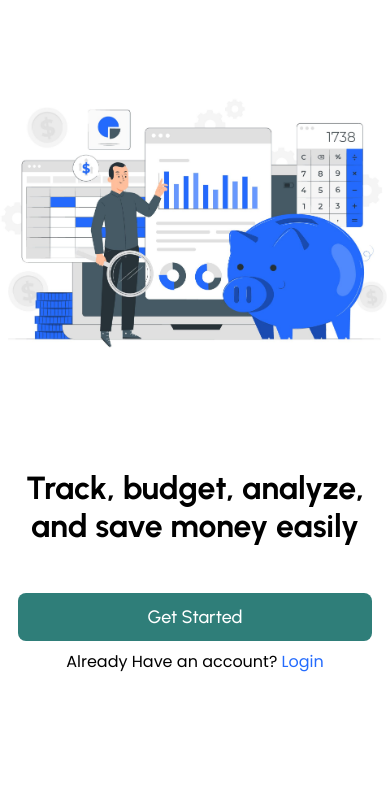
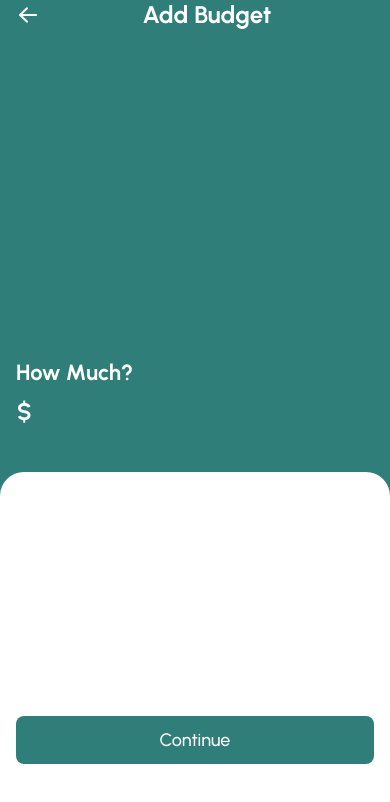
Before and after one commit to mdyasenrafe/budgetbuddytrack-front-end, a React Native app: screen /AddBudget in a window 390 px wide. Shown: the top 802 px of the page. Built offline with nearby package versions, Linux system fonts and the light colour scheme; no server answers; what @gorhom/bottom-sheet would draw is missing.

Commit message:
add budget design added

```diff
--- a/src/navigation/MainNavigation.tsx
+++ b/src/navigation/MainNavigation.tsx
@@ -9,6 +9,7 @@ import ChangePassword from "../screens/Profile/ChangePassword";
 import EditProfile from "../screens/Profile/EditProfile";
 import AddIncome from "../screens/financialTracking/AddIncome";
 import AddExpense from "../screens/financialTracking/AddExpense";
+import AddBudget from "../screens/Budget/AddBudget";
 
 const Stack = createNativeStackNavigator<MainNavigationParamList>();
 
@@ -29,6 +30,7 @@ export default function MainNavigation() {
       <Stack.Screen name="EditProfile" component={EditProfile} />
       <Stack.Screen name="AddIncome" component={AddIncome} />
       <Stack.Screen name="AddExpense" component={AddExpense} />
+      <Stack.Screen name="AddBudget" component={AddBudget} />
     </Stack.Navigator>
   );
 }
--- a/src/screens/Budget/AddBudget.tsx
+++ b/src/screens/Budget/AddBudget.tsx
@@ -1,15 +1,109 @@
 import { View, Text } from "react-native";
-import React from "react";
-import { FinancialTrackingStyles } from "../../styles/FinancialTrackingStyles";
+import React, { useState } from "react";
+import {
+  FinancialTrackingStyles,
+  pickerSelectStyles,
+} from "../../styles/FinancialTrackingStyles";
 import { useSafeAreaInsets } from "react-native-safe-area-context";
+import { AntDesign, Feather, Ionicons } from "@expo/vector-icons";
+import { colors } from "../../theme/colors";
+import { MainStackScreenProps } from "../../utils/types/navigationType";
+import CustomText from "../../components/common/Text/CustomText";
+import CustomInput from "../../components/common/CutomInput";
 
-export default function AddBudget() {
+// Third-party components
+import RNPickerSelect from "react-native-picker-select";
+import { useSelector } from "react-redux";
+import { RootState } from "../../store";
+import { CategoryItem } from "../../utils/types/categoryType";
+import { CustomButton } from "../../components/common/Button";
+
+export default function AddBudget({
+  navigation,
+}: MainStackScreenProps<"AddBudget">) {
+  const [selectedCategory, setSelectedCategory] = useState<string>("");
+
+  const { expenseCategories } = useSelector(
+    (state: RootState) => state.category
+  );
   const insets = useSafeAreaInsets();
+
+  const handleGoBack = () => {
+    navigation.goBack();
+  };
+
+  const handleContinue = () => {};
+
   return (
     <View
       style={[FinancialTrackingStyles.container, { paddingTop: insets.top }]}
     >
-      <Text>AddBudget</Text>
+      <View style={FinancialTrackingStyles.header}>
+        <AntDesign
+          name="arrowleft"
+          size={24}
+          color={colors.white}
+          onPress={handleGoBack}
+        />
+        <CustomText preset="h4" style={FinancialTrackingStyles.headerTitle}>
+          Add Budget
+        </CustomText>
+        <View />
+      </View>
+      <View
+        style={[
+          FinancialTrackingStyles.amountInputContainer,
+          {
+            paddingTop: 330,
+          },
+        ]}
+      >
+        <CustomInput
+          placeholderText=""
+          containerStyle={FinancialTrackingStyles.amountInput}
+          textStyle={FinancialTrackingStyles.amountInputText}
+          placeholderTextColor="white"
+          labelText="How Much"
+          labelComponentDisplay={
+            <View style={FinancialTrackingStyles.labelContainer}>
+              <CustomText preset="h5" style={FinancialTrackingStyles.labelText}>
+                How Much?
+              </CustomText>
+            </View>
+          }
+          //   onTextChange={(value) => {
+          //     setAmount(value);
+          //     clearError();
+          //   }}
+          inputType="number-pad"
+          currencySymbol={true}
+        />
+      </View>
+      <View style={FinancialTrackingStyles.scrollView}>
+        <View style={FinancialTrackingStyles.pickerContainer}>
+          {expenseCategories && (
+            <RNPickerSelect
+              onValueChange={(value) => {
+                setSelectedCategory(value);
+              }}
+              items={expenseCategories as CategoryItem[]}
+              placeholder={{
+                label: "Select a category",
+                value: null,
+              }}
+              style={pickerSelectStyles}
+              Icon={() => (
+                <Feather name="arrow-down" size={20} color="#ced4da" />
+              )}
+            />
+          )}
+        </View>
+      </View>
+      <CustomButton
+        onButtonPress={handleContinue}
+        title="Continue"
+        customStyle={FinancialTrackingStyles.submitButton}
+      />
     </View>
   );
 }
```
